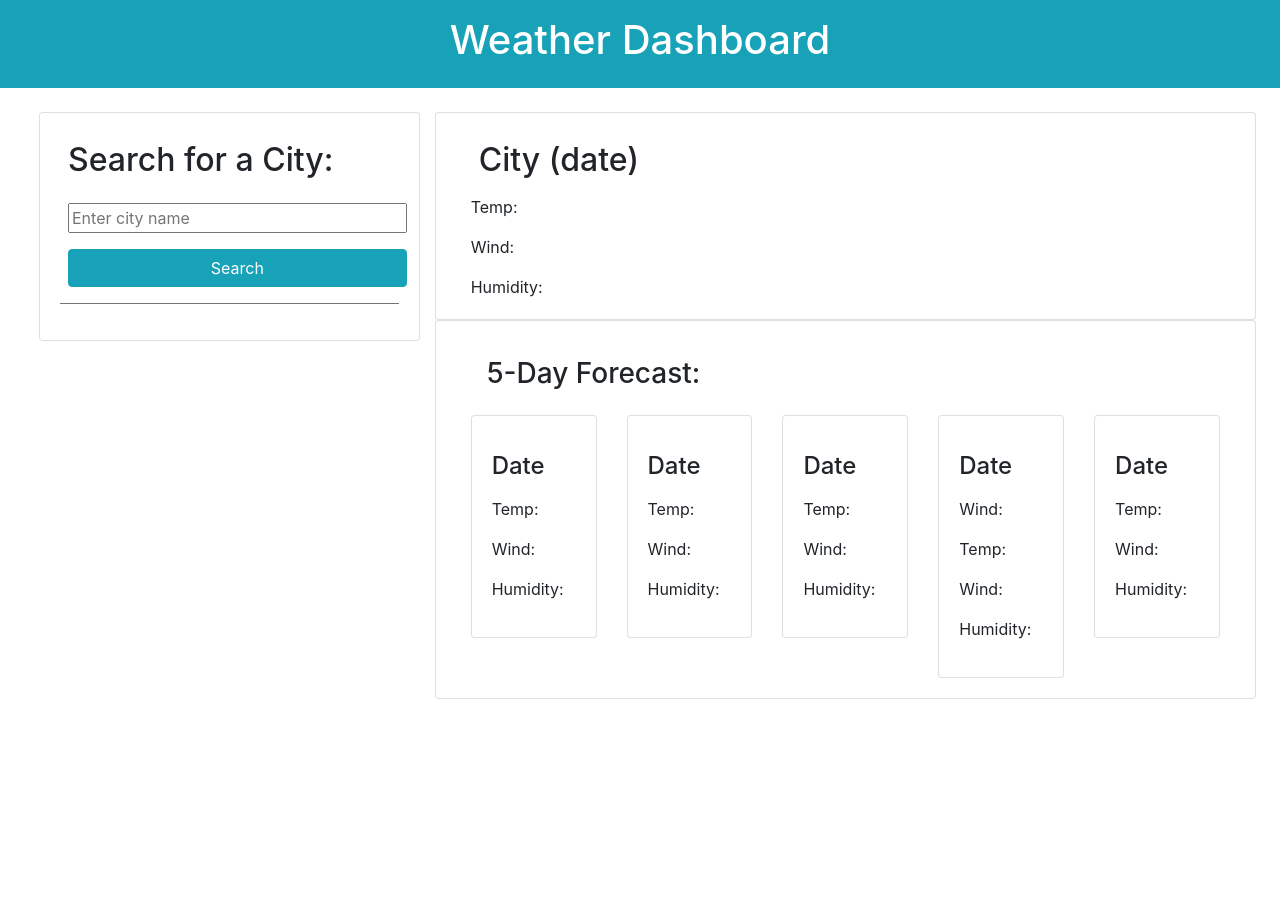
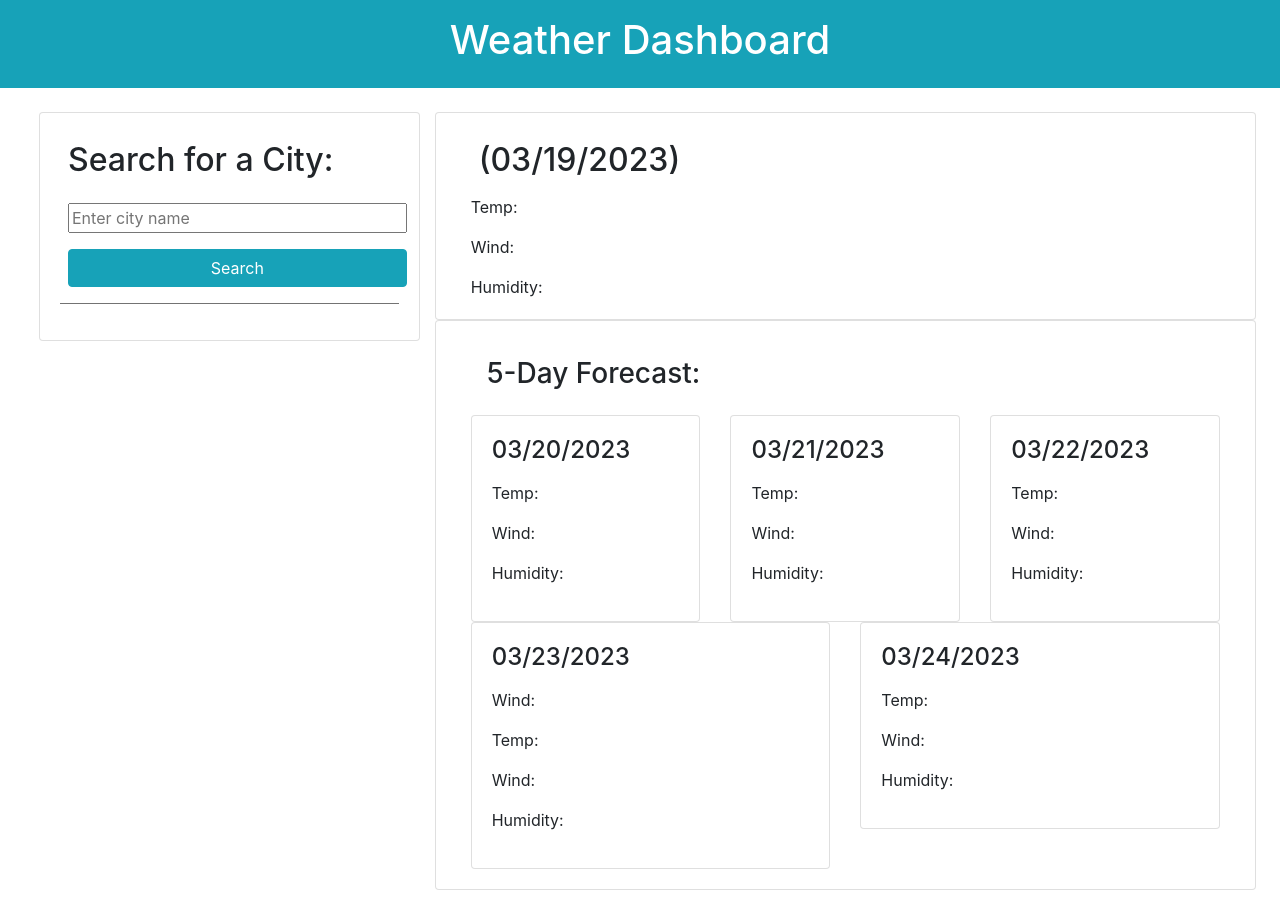
Before and after one commit to joaqsala/6-weekly-challenge, a plain HTML site: page index.html in a window 1280 px wide. Before the commit the page ends 800 px from the top, so only its background shows below. Drawn offline with nearby package versions, Linux system fonts and the light colour scheme.

Commit message:
added dayjs library and content to divs

```diff
--- a/assets/js/index.js
+++ b/assets/js/index.js
@@ -1,4 +1,5 @@
 var searchButton = $("#btn")
+
 
 //openweathermap k name = weatherKey
 // key - f4d2316cd893af3bab99aa493b1486ad
@@ -6,25 +7,22 @@ var searchButton = $("#btn")
 var apiKey = "f4d2316cd893af3bab99aa493b1486ad"
 
 
-//create variables to hold the user input
+  //displays the current date in the header of the page
+  var today = dayjs().format("MM/DD/YYYY");
+  console.log(today)
+  $("#hereNow").text(`(${today})`)
 
-// console.log(city)
-// var city = "Austin"
+  var startDate = dayjs().add(1, "day");
+for (var i = 0; i < 5; i++){
+  var futureDate = startDate.add(i, "day").format("MM/DD/YYYY");
+  console.log(futureDate)
+  var futureDateEl = document.getElementsByClassName("futuredate")[i];
+  $(futureDateEl).html("<h4>"+ futureDate + "</h4>");
+}
 
-//add different query parameters based on user input
-
-//specify state/country variables in API call
-
-//api request by city name:
-// https://api.openweathermap.org/data/2.5/weather?q={city name}&appid={API key}
-
-//api request by city name, country code
-// https://api.openweathermap.org/data/2.5/weather?q={city name},{country code}&appid={API key}
-
-//api request by city name, state code (US only) country code
-//https://api.openweathermap.org/data/2.5/weather?q={city name},{state code},{country code}&appid={API key}
 
 function getWeather() {
+//variable to hold user input
 var formInput = $("#city-input");
 var city = formInput.val()
 var queryURL = "http://api.openweathermap.org/data/2.5/weather?q=" + city + "&appid=" + apiKey + "&units=imperial";
--- a/index.html
+++ b/index.html
@@ -33,7 +33,7 @@
                 <div class="row">
                 <div class="card col-12">
                     <div class="card-body">
-                        <h2 class="p-2">City (date)</h2>
+                        <h2 class="p-2" id="hereNow"> </h2>
                             <p class="card-text temperature">Temp: </p>
                             <p class="card-text wind-speed">Wind: </p>
                             <p class="card-text humidity">Humidity: </p>
@@ -48,7 +48,7 @@
                                         <div class="col">
                                             <div class="card">
                                                 <div class="card-body">
-                                                    <p class="futuredate"><h4>Date</h4> </p>
+                                                    <p class="futuredate"> </p>
                                                     <p class="futureicon"> </p>
                                                     <p class="futuretemp">Temp: </p>
                                                     <p class="futurewind">Wind: </p>
@@ -59,7 +59,7 @@
                                         <div class="col">
                                             <div class="card">
                                                 <div class="card-body">
-                                                    <p class="futuredate"><h4>Date</h4> </p>
+                                                    <p class="futuredate"> </p>
                                                     <p class="futureicon"></p>
                                                     <p class="futuretemp">Temp: </p>
                                                     <p class="futurewind">Wind: </p>
@@ -70,7 +70,7 @@
                                         <div class="col">
                                             <div class="card">
                                                 <div class="card-body">
-                                                    <p class="futuredate"><h4>Date</h4> </p>
+                                                    <p class="futuredate"></p>
                                                     <p class="futureicon"> </p>
                                                     <p class="futuretemp">Temp: </p>
                                                     <p class="futurewind">Wind: </p>
@@ -81,7 +81,7 @@
                                         <div class="col">
                                             <div class="card">
                                                 <div class="card-body">
-                                                    <p class="futuredate"><h4>Date</h4> </p>
+                                                    <p class="futuredate"> </p>
                                                     <p class="futureicon">Wind: </p>
                                                     <p class="futuretemp">Temp: </p>
                                                     <p class="futurewind">Wind: </p>
@@ -92,7 +92,7 @@
                                         <div class="col">
                                             <div class="card">
                                                 <div class="card-body">
-                                                    <p class="futuredate"><h4>Date</h4> </p>
+                                                    <p class="futuredate"> </p>
                                                     <p class="futureicon"></p>
                                                     <p class="futuretemp">Temp: </p>
                                                     <p class="futurewind">Wind: </p>
@@ -110,6 +110,10 @@
     </main>
 
     <script src="https://code.jquery.com/jquery-3.5.1.min.js"></script>
+    <script
+    src="https://cdn.jsdelivr.net/npm/dayjs@1.11.3/dayjs.min.js"
+    integrity="sha256-iu/zLUB+QgISXBLCW/mcDi/rnf4m4uEDO0wauy76x7U="
+    crossorigin="anonymous"></script>
     <script src="assets/js/index.js"></script>
   </body>
 </html>
```
